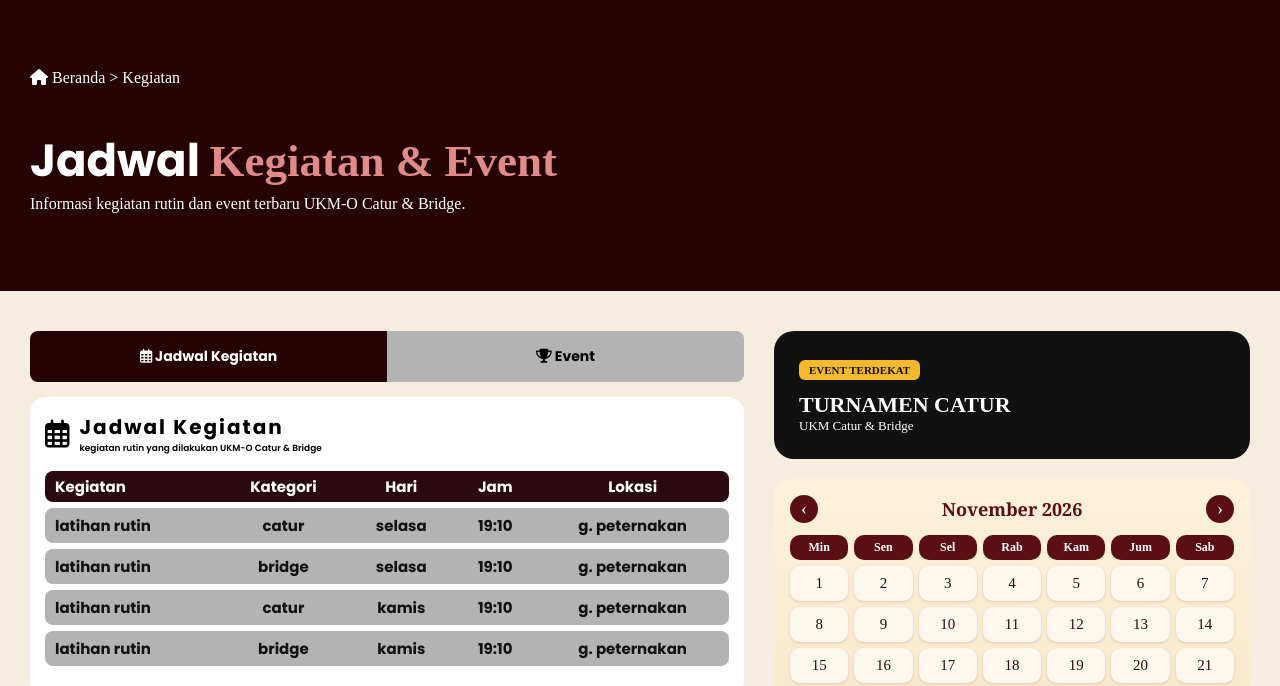
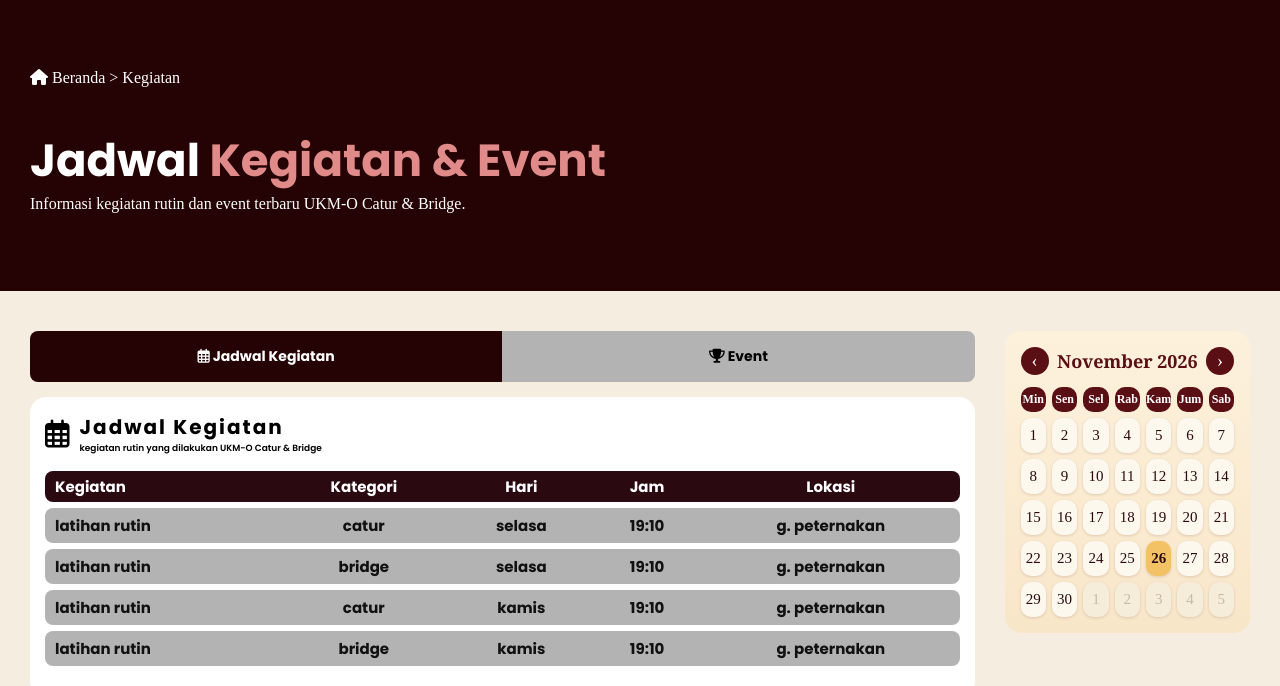
Before and after one commit to HamdSatoru/UKMOcatur, a plain HTML site: page kegiatan.html in a window 1280 px wide. Shown: the part 109-795 px from the top of the page. Drawn offline with Linux system fonts and the light colour scheme; a web font is replaced by a local one.

Commit message:
no comment

```diff
--- a/css/style_kegiatan.css
+++ b/css/style_kegiatan.css
@@ -6,9 +6,8 @@
     font-family: 'montaga';
 }
 
-.container {
-    background: #F5EEE0;
-    padding: 0;
+body{
+    background-color:  #F5EEE0;
 }
 
 .Judul {
@@ -43,6 +42,7 @@
 
 .warna-judul {
     color: #e08a8a;
+    font-family: 'poppins';
 }
 
 /* Layout dua kolom */
--- a/kegiatan.html
+++ b/kegiatan.html
@@ -119,12 +119,12 @@
                 </div>
 
                 <!-- KOLOM KANAN -->
-                <div class="kolom-kanan">
+                <!-- <div class="kolom-kanan">
                     <div class="poster-event">
                         <span class="label-event">EVENT TERDEKAT</span>
                         <h3>Turnamen Catur</h3>
                         <p>UKM Catur &amp; Bridge</p>
-                    </div>
+                    </div> -->
 
                     <div class="kal">
                         <div class="kal-atas">
```
Also changed, not shown: index.html (+1 -1 lines), rekruitmen.html (+1 -1 lines).
